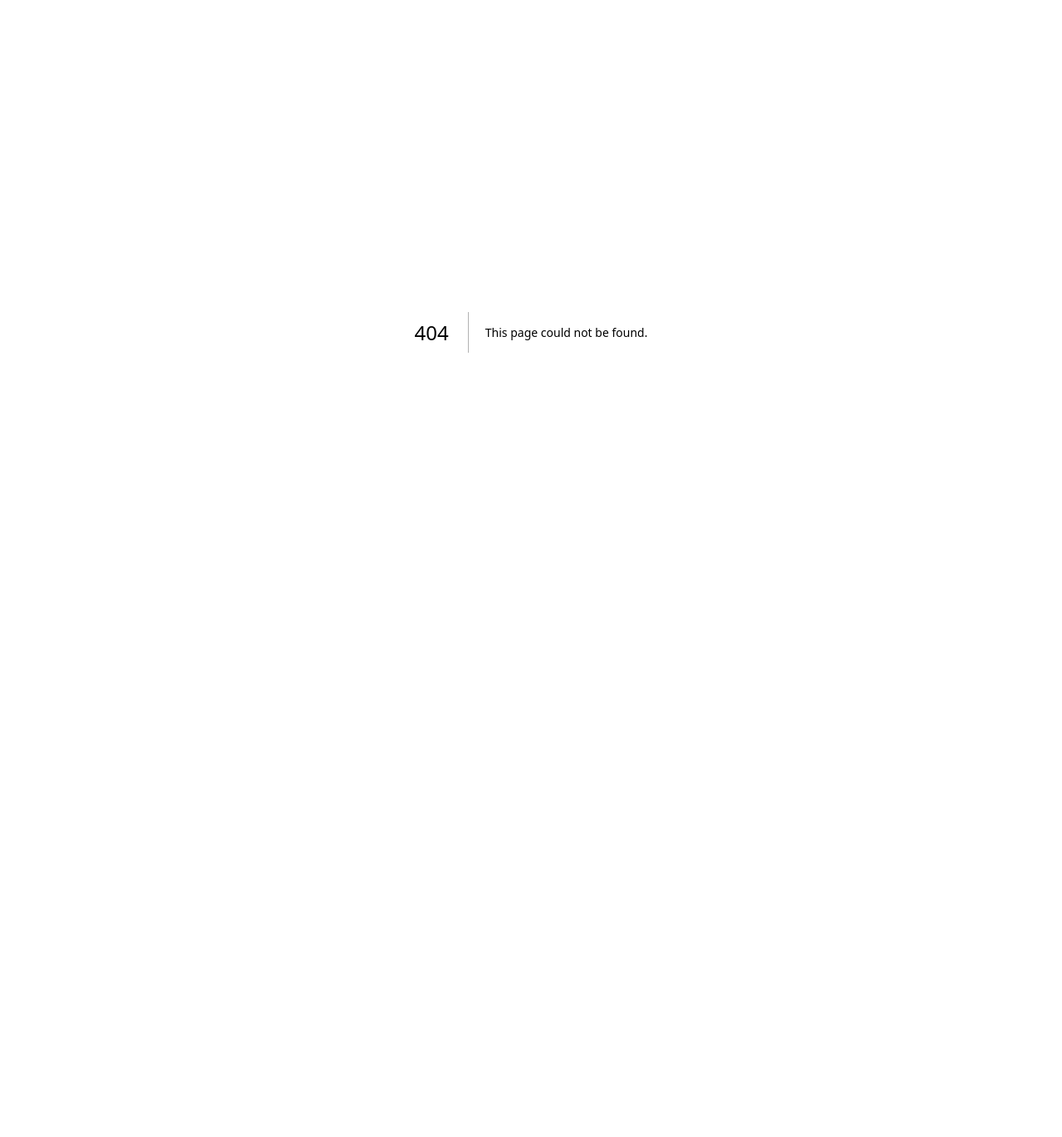
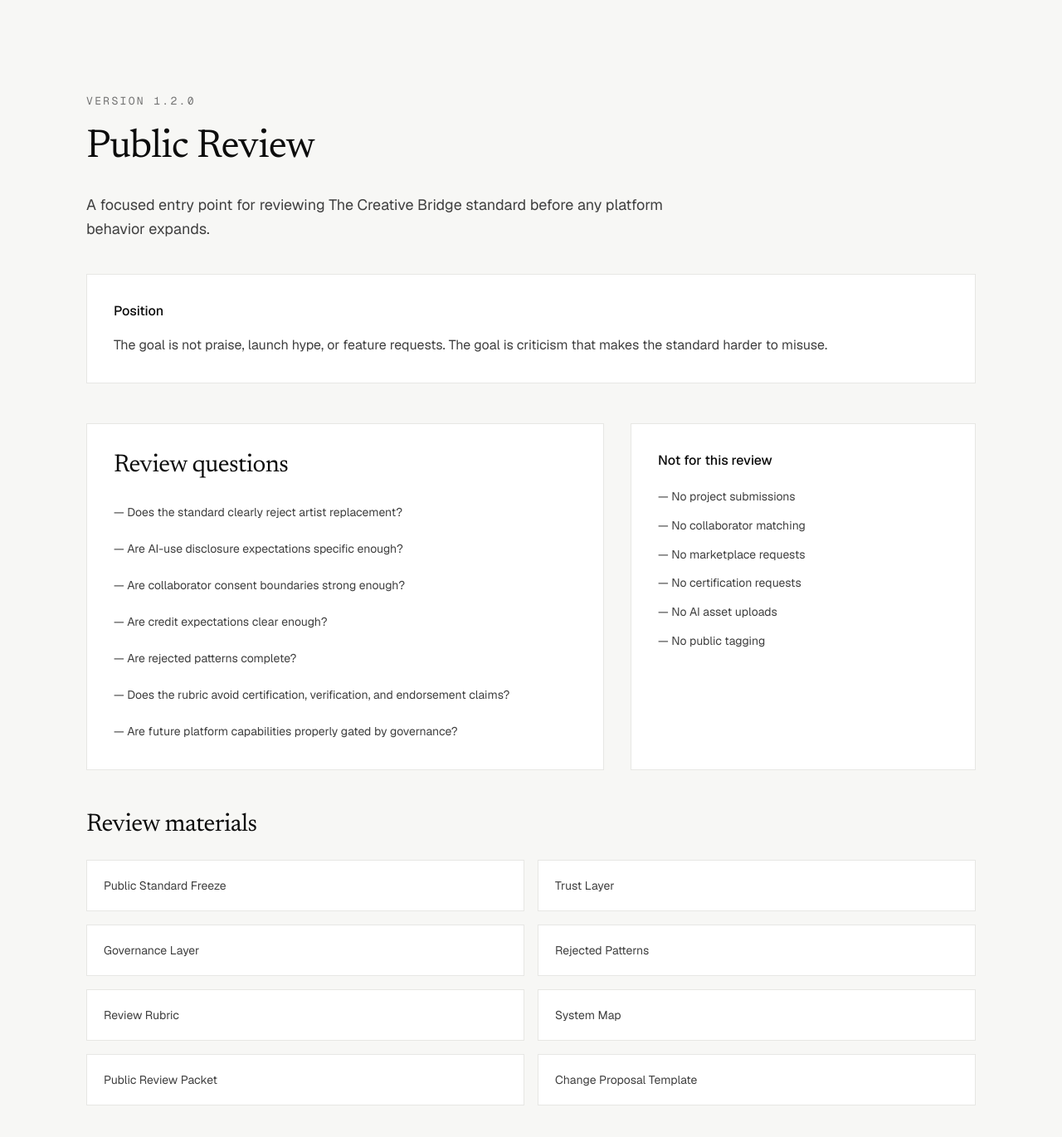
Before and after one commit to zacharymplace/creative-bridge, a Next.js app: page /review in a window 1280 px wide. Before the commit this address had no page. Shown: the top 1370 px of the page at 83% size. Before the commit the page ends 800 px from the top, so only its background shows below. Built offline with nearby package versions, Linux system fonts and the light colour scheme.

Commit message:
Add public review landing page

```diff
--- a/package.json
+++ b/package.json
@@ -1,6 +1,6 @@
 {
   "name": "creative-bridge",
-  "version": "1.1.0",
+  "version": "1.2.0",
   "private": true,
   "scripts": {
     "prebuild": "node scripts/sync-public-assets.mjs",
--- a/scripts/qa-static-export.mjs
+++ b/scripts/qa-static-export.mjs
@@ -39,6 +39,8 @@ const requiredFiles = [
   "docs/releases/v0.9.0.md",
   "docs/releases/v1.0.0.md",
   "docs/releases/v1.1.0.md",
+  "docs/releases/v1.2.0.md",
+  "review.html",
   "docs/review/change-proposal-template.md",
   "docs/review/public-review-packet.md",
   "docs/public-standard-freeze.md",
--- a/scripts/sync-public-assets.mjs
+++ b/scripts/sync-public-assets.mjs
@@ -31,6 +31,7 @@ const markdownFiles = [
   "releases/v0.9.0.md",
   "releases/v1.0.0.md",
   "releases/v1.1.0.md",
+  "releases/v1.2.0.md",
   "review/change-proposal-template.md",
   "review/public-review-packet.md",
   "public-standard-freeze.md",
--- /dev/null
+++ b/src/app/review/page.tsx
@@ -0,0 +1,76 @@
+import Link from "next/link";
+
+import { publicReview } from "@/content/review/public-review";
+
+export default function ReviewPage() {
+  return (
+    <main>
+      <section className="cb-container cb-section-y">
+        <p className="font-mono text-[13px] uppercase tracking-[0.18em] text-[var(--cb-muted)]">
+          Version {publicReview.version}
+        </p>
+
+        <h1 className="cb-display mt-4 max-w-4xl text-4xl tracking-tight text-[var(--cb-ink)] sm:text-5xl sm:leading-tight">
+          {publicReview.title}
+        </h1>
+
+        <p className="mt-6 max-w-3xl text-lg leading-relaxed text-[var(--cb-body)]">
+          {publicReview.summary}
+        </p>
+
+        <div className="mt-10 border border-[var(--cb-border)] bg-[var(--cb-surface)] p-6 sm:p-8">
+          <h2 className="text-base font-medium text-[var(--cb-ink)]">
+            Position
+          </h2>
+          <p className="mt-4 text-base leading-relaxed text-[var(--cb-body)]">
+            {publicReview.position}
+          </p>
+        </div>
+
+        <section className="mt-12 grid gap-8 lg:grid-cols-[1.2fr_0.8fr]">
+          <div className="border border-[var(--cb-border)] bg-[var(--cb-surface)] p-6 sm:p-8">
+            <h2 className="cb-display text-3xl text-[var(--cb-ink)]">
+              Review questions
+            </h2>
+
+            <ul className="mt-6 space-y-4 text-sm leading-7 text-[var(--cb-body)]">
+              {publicReview.reviewAreas.map((item) => (
+                <li key={item}>— {item}</li>
+              ))}
+            </ul>
+          </div>
+
+          <div className="border border-[var(--cb-border)] bg-[var(--cb-surface)] p-6 sm:p-8">
+            <h2 className="text-base font-medium text-[var(--cb-ink)]">
+              Not for this review
+            </h2>
+
+            <ul className="mt-5 space-y-3 text-sm leading-relaxed text-[var(--cb-body)]">
+              {publicReview.nonGoals.map((item) => (
+                <li key={item}>— {item}</li>
+              ))}
+            </ul>
+          </div>
+        </section>
+
+        <section className="mt-12">
+          <h2 className="cb-display text-3xl text-[var(--cb-ink)]">
+            Review materials
+          </h2>
+
+          <div className="mt-6 grid gap-4 md:grid-cols-2">
+            {publicReview.links.map((link) => (
+              <Link
+                key={link.href}
+                href={link.href}
+                className="border border-[var(--cb-border)] bg-[var(--cb-surface)] p-5 text-sm text-[var(--cb-body)] underline-offset-4 hover:underline"
+              >
+                {link.label}
+              </Link>
+            ))}
+          </div>
+        </section>
+      </section>
+    </main>
+  );
+}
--- /dev/null
+++ b/src/content/review/public-review.ts
@@ -0,0 +1,35 @@
+export const publicReview = {
+  title: "Public Review",
+  version: "1.2.0",
+  summary:
+    "A focused entry point for reviewing The Creative Bridge standard before any platform behavior expands.",
+  position:
+    "The goal is not praise, launch hype, or feature requests. The goal is criticism that makes the standard harder to misuse.",
+  reviewAreas: [
+    "Does the standard clearly reject artist replacement?",
+    "Are AI-use disclosure expectations specific enough?",
+    "Are collaborator consent boundaries strong enough?",
+    "Are credit expectations clear enough?",
+    "Are rejected patterns complete?",
+    "Does the rubric avoid certification, verification, and endorsement claims?",
+    "Are future platform capabilities properly gated by governance?",
+  ],
+  links: [
+    { label: "Public Standard Freeze", href: "/v1" },
+    { label: "Trust Layer", href: "/trust" },
+    { label: "Governance Layer", href: "/governance" },
+    { label: "Rejected Patterns", href: "/rejected-patterns" },
+    { label: "Review Rubric", href: "/review-rubric" },
+    { label: "System Map", href: "/system-map" },
+    { label: "Public Review Packet", href: "/docs/review/public-review-packet.md" },
+    { label: "Change Proposal Template", href: "/docs/review/change-proposal-template.md" },
+  ],
+  nonGoals: [
+    "No project submissions",
+    "No collaborator matching",
+    "No marketplace requests",
+    "No certification requests",
+    "No AI asset uploads",
+    "No public tagging",
+  ],
+} as const;
--- a/src/content/site-copy.ts
+++ b/src/content/site-copy.ts
@@ -158,6 +158,7 @@ export const footerCopy = {
   { label: "Review Rubric", href: "/review-rubric" },
   { label: "System Map", href: "/system-map" },
   { label: "v1 Freeze", href: "/v1" },
+  { label: "Review", href: "/review" },
   { label: "Submit", href: "/submit" },
   { label: "Collaborate", href: "/collaborate" },
   { label: "Trust", href: "/trust" },
@@ -166,6 +167,7 @@ export const footerCopy = {
   { label: "Review Rubric", href: "/review-rubric" },
   { label: "System Map", href: "/system-map" },
   { label: "v1 Freeze", href: "/v1" },
+  { label: "Review", href: "/review" },
     { label: "Standard", href: "/standard" },
     { label: "Manifesto", href: "/manifesto" },
   ] as const,
```
Also changed, not shown: 1 other file (tests, documents, lock files or other folders).
